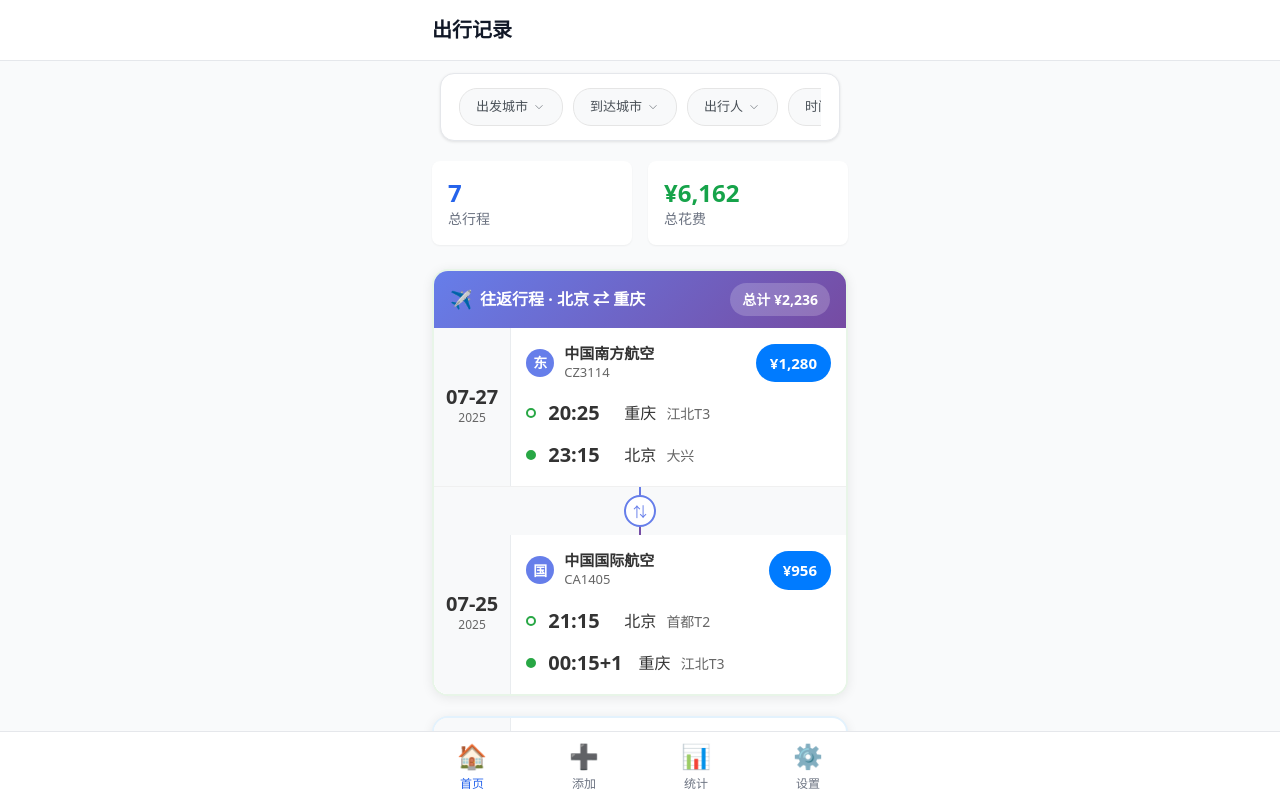
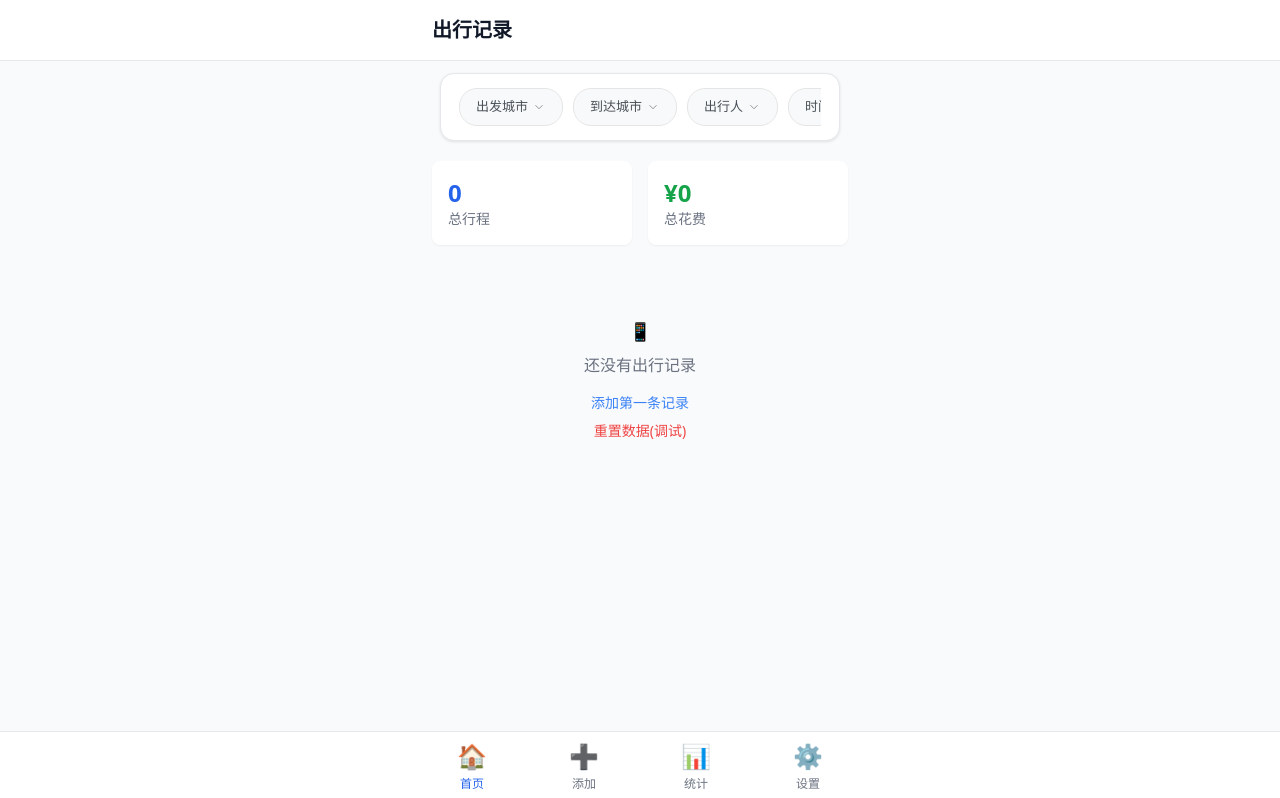
Before and after one commit to xiaoti12/simple_transport, a Vue app: page / in a window 1280 px wide. Shown: the top 798 px of the page. Built offline with nearby package versions, Linux system fonts and the light colour scheme.

Commit message:
移除sampleData

```diff
--- a/src/stores/trips.ts
+++ b/src/stores/trips.ts
@@ -607,23 +607,11 @@ export const useTripsStore = defineStore('trips', () => {
       if (idFixed || needsSave) {
         saveToStorage()
       }
-    } else {
-      // 如果没有存储数据，自动加载示例数据
-      loadSampleData()
     }
 
     isLoaded = true
   }
 
-  async function loadSampleData() {
-    const { sampleTrips } = await import('@/utils/sampleData')
-    trips.value = sampleTrips
-
-    // 立即触发往返行程检测，通过访问computed属性
-    roundTrips.value
-
-    saveToStorage()
-  }
 
   function clearAllTrips() {
     trips.value = []
@@ -659,7 +647,6 @@ export const useTripsStore = defineStore('trips', () => {
     getAvailableTripsForLinking,
     linkTrips,
     loadFromStorage,
-    loadSampleData,
     clearAllTrips,
     saveToStorage,
     fixDuplicateIds,
--- a/src/utils/sampleData.ts
+++ /dev/null
@@ -1,144 +0,0 @@
-import type { TripRecord } from '@/types'
-
-export const sampleTrips: TripRecord[] = [
-  {
-    id: '1',
-    type: 'flight',
-    date: '2025-07-27',
-    departure: {
-      time: '20:25',
-      city: '重庆',
-      station: '重庆江北T3'
-    },
-    arrival: {
-      time: '23:15',
-      city: '北京',
-      station: '北京大兴'
-    },
-    price: 1280,
-    createdAt: '2025-07-25T10:00:00Z',
-    airline: '中国南方航空',
-    flightNumber: 'CZ3114',
-    travelers: ['我']
-  },
-  {
-    id: '2',
-    type: 'flight',
-    date: '2025-07-25',
-    departure: {
-      time: '21:15',
-      city: '北京',
-      station: '北京首都T2'
-    },
-    arrival: {
-      time: '00:15+1',
-      city: '重庆',
-      station: '重庆江北T3'
-    },
-    price: 956,
-    createdAt: '2025-07-23T15:30:00Z',
-    airline: '中国国际航空',
-    flightNumber: 'CA1405',
-    travelers: ['我']
-  },
-  {
-    id: '3',
-    type: 'flight',
-    date: '2025-07-13',
-    departure: {
-      time: '17:30',
-      city: '上海',
-      station: '上海虹桥T2'
-    },
-    arrival: {
-      time: '20:00',
-      city: '北京',
-      station: '北京首都T3'
-    },
-    price: 780,
-    createdAt: '2025-07-11T09:15:00Z',
-    airline: '中国东方航空',
-    flightNumber: 'MU5138',
-    travelers: ['我']
-  },
-  {
-    id: '4',
-    type: 'flight',
-    date: '2025-05-20',
-    departure: {
-      time: '20:00',
-      city: '重庆',
-      station: '重庆江北T3'
-    },
-    arrival: {
-      time: '22:25',
-      city: '北京',
-      station: '北京大兴'
-    },
-    price: 1150,
-    createdAt: '2025-05-18T14:20:00Z',
-    airline: '海南航空',
-    flightNumber: 'HU7148',
-    travelers: ['我']
-  },
-  {
-    id: '5',
-    type: 'flight',
-    date: '2025-05-03',
-    departure: {
-      time: '18:25',
-      city: '北京',
-      station: '北京大兴'
-    },
-    arrival: {
-      time: '21:10',
-      city: '重庆',
-      station: '重庆江北T3'
-    },
-    price: 890,
-    createdAt: '2025-05-01T16:45:00Z',
-    airline: '春秋航空',
-    flightNumber: '9C8813',
-    travelers: ['我']
-  },
-  {
-    id: '6',
-    type: 'train',
-    date: '2025-06-15',
-    departure: {
-      time: '08:30',
-      city: '北京',
-      station: '北京西站'
-    },
-    arrival: {
-      time: '14:15',
-      city: '上海',
-      station: '上海虹桥站'
-    },
-    price: 553,
-    createdAt: '2025-06-13T11:20:00Z',
-    airline: '中国国家铁路',
-    flightNumber: 'G101',
-    travelers: ['我']
-  },
-  {
-    id: '7',
-    type: 'train',
-    date: '2025-06-18',
-    departure: {
-      time: '16:05',
-      city: '上海',
-      station: '上海虹桥站'
-    },
-    arrival: {
-      time: '21:33',
-      city: '北京',
-      station: '北京南站'
-    },
-    price: 553,
-    createdAt: '2025-06-16T14:30:00Z',
-    airline: '中国国家铁路',
-    flightNumber: 'G150',
-    travelers: ['我']
-  }
-]
--- a/src/views/HomeView.vue
+++ b/src/views/HomeView.vue
@@ -40,7 +40,6 @@
           <p class="text-gray-500 mb-4">还没有出行记录</p>
           <div class="space-y-2">
             <RouterLink to="/add" class="block text-blue-500 text-sm">添加第一条记录</RouterLink>
-            <button @click="loadSampleData" class="text-green-500 text-sm">加载示例数据</button>
             <button @click="resetData" class="text-red-500 text-sm">重置数据(调试)</button>
           </div>
         </div>
@@ -127,10 +126,6 @@ function handleFiltersChanged(trips: TripRecord[], hasActiveFilters: boolean) {
   hasFilters.value = hasActiveFilters
 }
 
-function loadSampleData() {
-  tripsStore.loadSampleData()
-}
-
 function resetData() {
   tripsStore.resetAndReloadData()
 }
```
